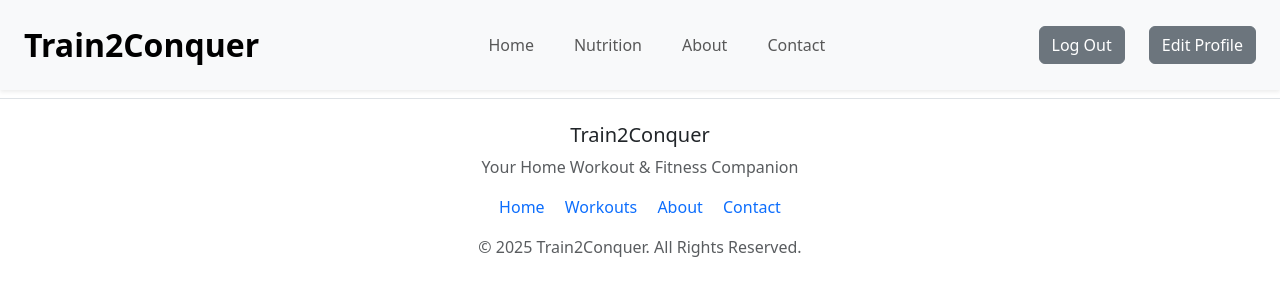
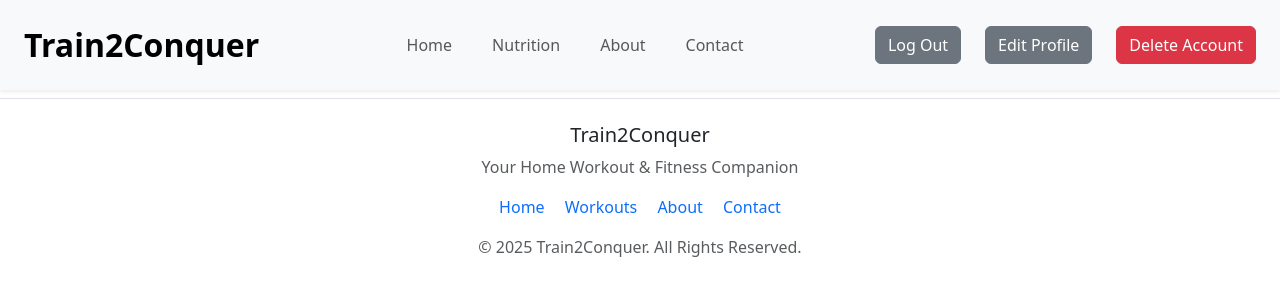
Before and after one commit to syedmatheen05/Train2Conquer, a Flask app: page /home in a window 1280 px wide. Shown: the top 300 px of the page. Run offline with Flask 3, Linux system fonts and the light colour scheme; the visitor is signed in with stand-in values (Sample User, id 1); data that the repository does not hold is empty; parts of the project's set-up code (start-up, migrations or seed data) failed here and were passed over; some libraries are stand-ins or nearby versions.

Commit message:
added delete route

```diff
--- a/main.py
+++ b/main.py
@@ -28,7 +28,7 @@ class Base(DeclarativeBase):# Create a base class for all database models.A data
 
 # Configure the database connection for SQLAlchemy.
 # "SQLALCHEMY_DATABASE_URI" tells Flask which database to use.
-# "sqlite:///" means use an SQLite database stored as a local file.
+# "sqlite:  ///" means use an SQLite database stored as a local file.
 # "train2conquer.db" is the database file that will be created in the project's instance folder (or configured location).
 app.config["SQLALCHEMY_DATABASE_URI"]=os.environ.get("DATABASE_URL","sqlite:///train2conquer.db")
 #app.config["SQLALCHEMY_DATABASE_URI"]="sqlite:///train2conquer.db"
@@ -232,12 +232,37 @@ def logout():
 @app.route("/home")
 @login_required
 def home():
-    workout_plans = db.session.execute(
-                                        db.select(WorkoutPlan).where(WorkoutPlan.user_id == current_user.id
-                                        ).order_by(WorkoutPlan.created_at.desc())
-                                      ).scalars().all()
+    workout_plans = db.session.execute(db.select(WorkoutPlan).where(WorkoutPlan.user_id == current_user.id).order_by(WorkoutPlan.created_at.desc())).scalars().all()
     print(workout_plans)
     return render_template("home.html",workout_plans=workout_plans)
+
+@app.route("delete-account",methods=["GET","POST"])
+@login_required
+def delete_account():
+    user_id=current_user.id
+    # Delete fitness profile
+    fitness_profile=db.session.execute(db.select(FitnessProfile).where(FitnessProfile.user_id==user_id))
+    if fitness_profile:
+        db.session.delete(fitness_profile)
+
+    # Delete all workout plans
+    workout_plans=db.session.execute(db.select(WorkoutPlan).where(WorkoutPlan.user_id==user_id)).all()
+    for plan in workout_plans:
+        db.session.delete(plan)
+
+    # Delete the user
+    user = db.session.get(User, user_id)
+    if user:
+        db.session.delete(user)
+
+    db.session.commit()
+     # Log the user out
+    logout_user()
+
+    flash("Your account and all related data have been deleted.", "success")
+    return redirect(url_for('dashboard'))
+
+
 
 @app.route("/")
 def dashboard():
--- a/templates/navbar.html
+++ b/templates/navbar.html
@@ -31,6 +31,7 @@
                 {% if current_user.is_authenticated %}
                     <a href="{{url_for('logout')}}" class="btn btn-secondary">Log Out</a>
                     <a href="{{url_for('fitness_profile')}}" class="btn btn-secondary">Edit Profile</a>
+                    <a href="{{url_for('logout')}}" class="btn btn-danger">Delete Account</a>
                 {% else %}
                     <a href="{{url_for('login')}}" class="btn btn-primary">Log In</a>
                     <a href="{{url_for('register')}}" class="btn btn-secondary">Sign Up</a>
```
Also changed, not shown: templates/home.html (line endings or trailing spaces).
